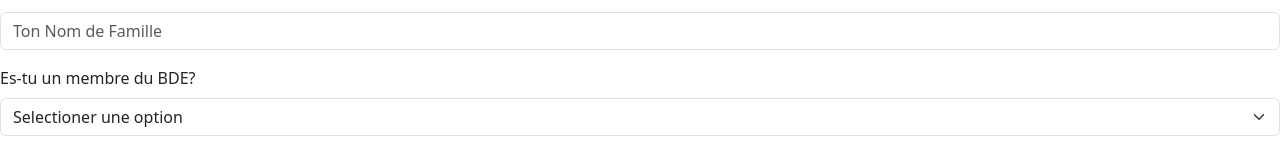
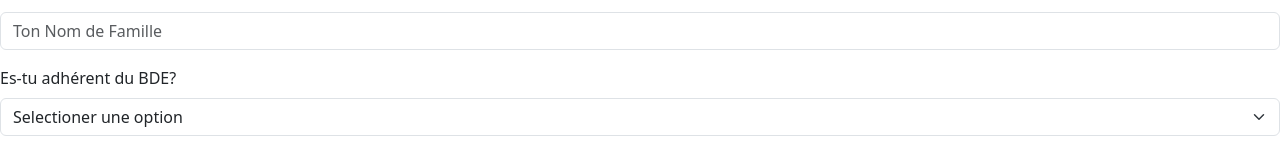
Before and after one commit to paola-lmv/valme, a React (Vite) app: page /#/inscription in a window 1280 px wide. Shown: the part 208-364 px from the top of the page. Built offline with nearby package versions, Linux system fonts and the light colour scheme; no server answers.

Commit message:
added valme

```diff
--- a/src/forecast.jsx
+++ b/src/forecast.jsx
@@ -27,6 +27,7 @@ function Forecast({ isAuthenticated }) {
       setIsIngredientsLoading(false);
     };
     fetchIngredients();
+    recalculateIngredientData()
   }, []); // Empty dependency array to only run on component mount
 
   // Synchronize ingredients with the recipes data (called once after data is loaded)
@@ -50,7 +51,9 @@ function Forecast({ isAuthenticated }) {
         );
         const ingredientQty = parseFloat(matchingIngredient.quantity); // Ingredient quantity in the recipe
         const portionQty = parseFloat(matchingRecipe.portions); // Portion size in the recipe
-
+        console.log("ingredientQty",ingredientQty)
+        console.log("commandQty",commandQty)
+        console.log("portionQty",portionQty)
         // Calculate the minimum purchase quantity for the ingredient in this recipe and add it to the total minimun purchase quantity
         totalMinPurchaseQty += calculateMinPurchaseQty(commandQty, ingredientQty, portionQty);
       });
--- a/src/i18n.js
+++ b/src/i18n.js
@@ -163,7 +163,7 @@ const resources = {
       "Submit":"Soumettre",
       "Yes":"Oui",
       "No":"Non",
-      "Are you a member of the BDE?":"Es-tu un membre du BDE?",
+      "Are you a member of the BDE?":"Es-tu adhérent du BDE?",
       "Select an option":"Selectioner une option",
       "Recipe Order Table":"Tableau des commandes de recettes",
       "Command":"Commande",
```
Also changed, not shown: 1 other file (tests, documents, lock files or other folders).
